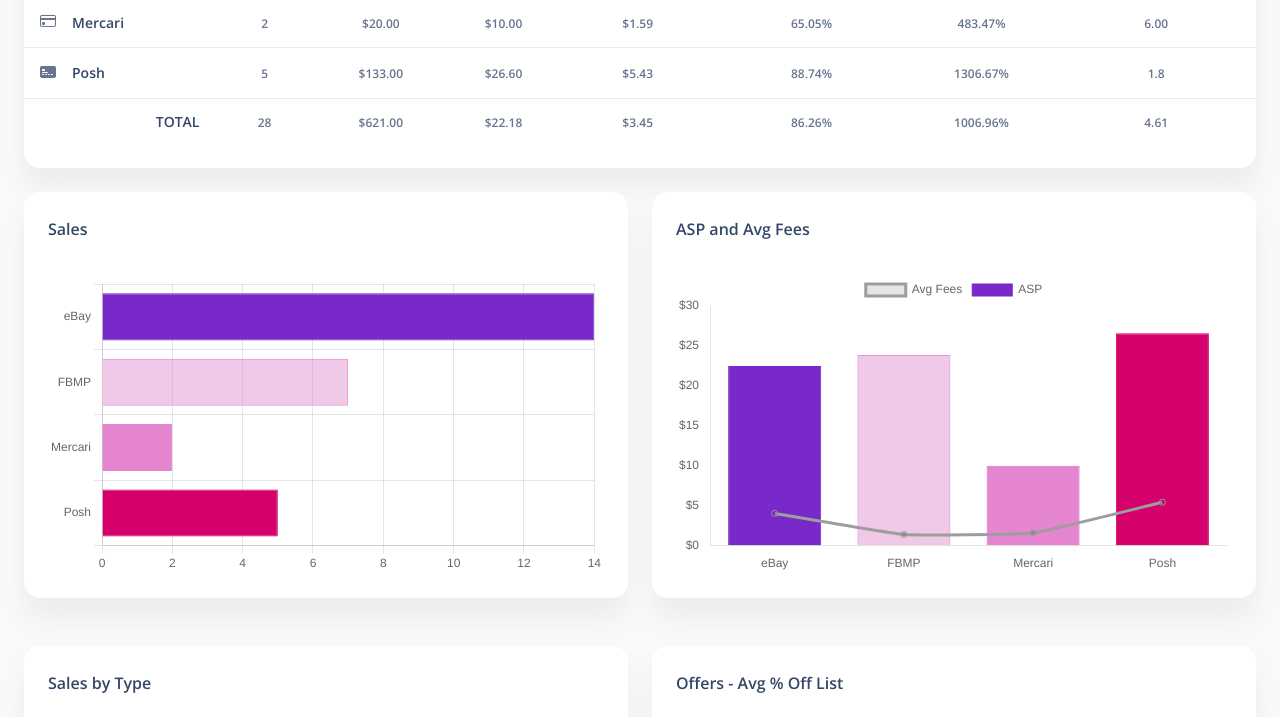
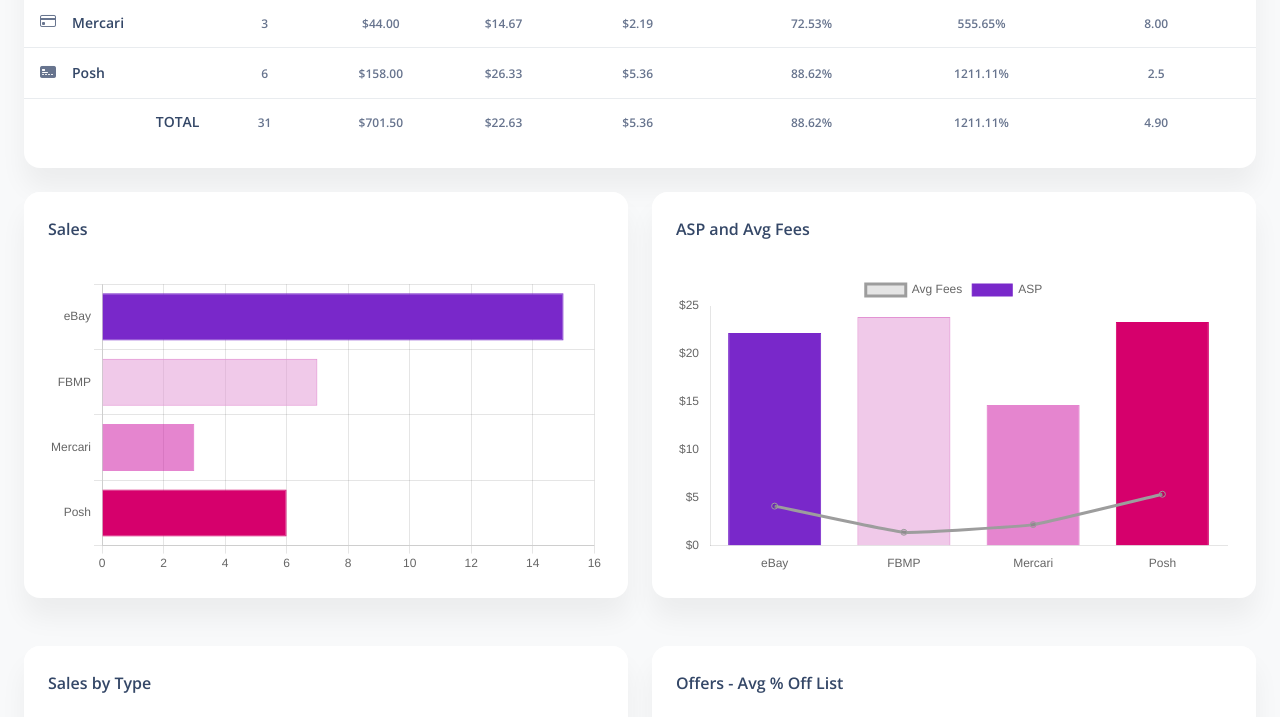
Before and after one commit to dkk5685/platform_experiment, a plain HTML site: page index.html in a window 1280 px wide. Shown: the part 884-1601 px from the top of the page. Drawn offline with nearby package versions, Linux system fonts and the light colour scheme.

Commit message:
12/22 Daily

```diff
--- a/index.html
+++ b/index.html
@@ -395,8 +395,8 @@
                   <div class="numbers">
                     <p class="text-sm mb-0 text-capitalize font-weight-bold">Total Listed</p>
                     <h5 class="font-weight-bolder mb-0">
-                      200
-                      <span class="text-success text-sm font-weight-bolder">+6%</span>
+                      214
+                      <span class="text-success text-sm font-weight-bolder">+6.5%</span>
                     </h5>
                   </div>
                 </div>
@@ -418,7 +418,7 @@
                   <div class="numbers">
                     <p class="text-sm mb-0 text-capitalize font-weight-bold">Active</p>
                     <h5 class="font-weight-bolder mb-0">
-                      172
+                      183
                     </h5>
                   </div>
                 </div>
@@ -440,8 +440,8 @@
                   <div class="numbers">
                     <p class="text-sm mb-0 text-capitalize font-weight-bold">Sold</p>
                     <h5 class="font-weight-bolder mb-0">
-                      28
-                      <span class="text-success text-sm font-weight-bolder">+11%</span>
+                      31
+                      <span class="text-success text-sm font-weight-bolder">+9.6%</span>
                     </h5>
                   </div>
                 </div>
@@ -463,8 +463,8 @@
                   <div class="numbers">
                     <p class="text-sm mb-0 text-capitalize font-weight-bold">Sales</p>
                     <h5 class="font-weight-bolder mb-0">
-                      $621.00
-                      <span class="text-success text-sm font-weight-bolder">+12.88%</span>
+                      $701.50
+                      <span class="text-success text-sm font-weight-bolder">+11.4%</span>
                     </h5>
                   </div>
                 </div>
@@ -518,7 +518,7 @@
         </div>
 
 
-        <!--daily totals-->
+        <!--time counter-->
         <div class="col-lg-5 mb-lg-0 mb-4">
           <div class="row">
             <div class="col-md-6 mt-md-0 mt-4" style="background-color:;">
@@ -530,11 +530,12 @@
             <div class="col-md-6 mt-md-0 mt-4" style="background-color:;">
               <div class="card h-100 p-3">
                 <h6>Total Days:</h6>
-                  <p>22</p>
+                <p>23</p>
               </div>
             </div>
           </div>
 
+        <!--daily totals-->
         <div class="row p-3">
             <div class="card h-100 p-3">
               <!--<div class="container border-radius-lg">
@@ -561,7 +562,7 @@
                     <div class="d-flex mb-2">
                       <p class="text-xs mt-1 mb-0 font-weight-bold">Listed</p>
                     </div>
-                    <h4 class="font-weight-bolder"> 11 </h4>
+                    <h4 class="font-weight-bolder"> 14 </h4>
                   </div>
 
                   <!-- Sold -->
@@ -577,12 +578,12 @@
                     <div class="d-flex mb-2">
                       <p class="text-xs mt-1 mb-0 font-weight-bold">Offers</p>
                     </div>
-                    <h4 class="font-weight-bolder"> 4 </h4>
+                    <h4 class="font-weight-bolder"> 2 </h4>
                   </div>
 
                 </div>
               </div>
-              <p class="text-sm ms-2"> <span class="font-weight-bolder">Updated:</span> December 20, 2021 10:30pm CST</p>
+              <p class="text-sm ms-2"> <span class="font-weight-bolder">Updated:</span> December 22, 2021 1:15am CST</p>
 
             </div>
           </div>
@@ -634,13 +635,13 @@
                           </div>
                         </div>
                       </td>
-                      <td class="align-middle text-center text-sm"><span class="text-xs font-weight-bold"> 14 </span></td>
-                      <td class="align-middle text-center text-sm"><span class="text-xs font-weight-bold"> $301.00 </span></td>
-                      <td class="align-middle text-center text-sm"><span class="text-xs font-weight-bold"> $21.50 </span></td>
-                      <td class="align-middle text-center text-sm"><span class="text-xs font-weight-bold"> $4.03 </span></td>
-                      <td class="align-middle text-center text-sm"><span class="text-xs font-weight-bold"> 88.03% </span></td>
-                      <td class="align-middle text-center text-sm"><span class="text-xs font-weight-bold"> 966.76% </span></td>
-                      <td class="align-middle text-center text-sm"><span class="text-xs font-weight-bold"> 4.64 </span></td>
+                      <td class="align-middle text-center text-sm"><span class="text-xs font-weight-bold"> 15 </span></td>
+                      <td class="align-middle text-center text-sm"><span class="text-xs font-weight-bold"> $332.50 </span></td>
+                      <td class="align-middle text-center text-sm"><span class="text-xs font-weight-bold"> $22.14 </span></td>
+                      <td class="align-middle text-center text-sm"><span class="text-xs font-weight-bold"> $4.12 </span></td>
+                      <td class="align-middle text-center text-sm"><span class="text-xs font-weight-bold"> 88.19% </span></td>
+                      <td class="align-middle text-center text-sm"><span class="text-xs font-weight-bold"> 965.64% </span></td>
+                      <td class="align-middle text-center text-sm"><span class="text-xs font-weight-bold"> 4.67 </span></td>
                     </tr>
                     <!--FBMP-->
                     <tr>
@@ -670,13 +671,13 @@
                           </div>
                         </div>
                       </td>
-                      <td class="align-middle text-center text-sm"><span class="text-xs font-weight-bold"> 2 </span></td>
-                      <td class="align-middle text-center text-sm"><span class="text-xs font-weight-bold"> $20.00 </span></td>
-                      <td class="align-middle text-center text-sm"><span class="text-xs font-weight-bold"> $10.00 </span></td>
-                      <td class="align-middle text-center text-sm"><span class="text-xs font-weight-bold"> $1.59 </span></td>
-                      <td class="align-middle text-center text-sm"><span class="text-xs font-weight-bold"> 65.05% </span></td>
-                      <td class="align-middle text-center text-sm"><span class="text-xs font-weight-bold"> 483.47% </span></td>
-                      <td class="align-middle text-center text-sm"><span class="text-xs font-weight-bold"> 6.00 </span></td>
+                      <td class="align-middle text-center text-sm"><span class="text-xs font-weight-bold"> 3 </span></td>
+                      <td class="align-middle text-center text-sm"><span class="text-xs font-weight-bold"> $44.00 </span></td>
+                      <td class="align-middle text-center text-sm"><span class="text-xs font-weight-bold"> $14.67 </span></td>
+                      <td class="align-middle text-center text-sm"><span class="text-xs font-weight-bold"> $2.19 </span></td>
+                      <td class="align-middle text-center text-sm"><span class="text-xs font-weight-bold"> 72.53% </span></td>
+                      <td class="align-middle text-center text-sm"><span class="text-xs font-weight-bold"> 555.65% </span></td>
+                      <td class="align-middle text-center text-sm"><span class="text-xs font-weight-bold"> 8.00 </span></td>
                     </tr>
                     <!--POSH-->
                     <tr>
@@ -690,13 +691,13 @@
                           </div>
                         </div>
                       </td>
-                      <td class="align-middle text-center text-sm"><span class="text-xs font-weight-bold"> 5 </span></td>
-                      <td class="align-middle text-center text-sm"><span class="text-xs font-weight-bold"> $133.00 </span></td>
-                      <td class="align-middle text-center text-sm"><span class="text-xs font-weight-bold"> $26.60 </span></td>
-                      <td class="align-middle text-center text-sm"><span class="text-xs font-weight-bold"> $5.43 </span></td>
-                      <td class="align-middle text-center text-sm"><span class="text-xs font-weight-bold"> 88.74% </span></td>
-                      <td class="align-middle text-center text-sm"><span class="text-xs font-weight-bold"> 1306.67% </span></td>
-                      <td class="align-middle text-center text-sm"><span class="text-xs font-weight-bold"> 1.8 </span></td>
+                      <td class="align-middle text-center text-sm"><span class="text-xs font-weight-bold"> 6 </span></td>
+                      <td class="align-middle text-center text-sm"><span class="text-xs font-weight-bold"> $158.00 </span></td>
+                      <td class="align-middle text-center text-sm"><span class="text-xs font-weight-bold"> $26.33 </span></td>
+                      <td class="align-middle text-center text-sm"><span class="text-xs font-weight-bold"> $5.36 </span></td>
+                      <td class="align-middle text-center text-sm"><span class="text-xs font-weight-bold"> 88.62% </span></td>
+                      <td class="align-middle text-center text-sm"><span class="text-xs font-weight-bold"> 1211.11% </span></td>
+                      <td class="align-middle text-center text-sm"><span class="text-xs font-weight-bold"> 2.5 </span></td>
                     </tr>
                     <!--TOTAL-->
                     <tr>
@@ -707,13 +708,13 @@
                           </div>
                         </div>
                       </td>
-                      <td class="align-middle text-center text-sm"><span class="text-xs font-weight-bold"> 28 </span></td>
-                      <td class="align-middle text-center text-sm"><span class="text-xs font-weight-bold"> $621.00 </span></td>
-                      <td class="align-middle text-center text-sm"><span class="text-xs font-weight-bold"> $22.18 </span></td>
-                      <td class="align-middle text-center text-sm"><span class="text-xs font-weight-bold"> $3.45 </span></td>
-                      <td class="align-middle text-center text-sm"><span class="text-xs font-weight-bold"> 86.26% </span></td>
-                      <td class="align-middle text-center text-sm"><span class="text-xs font-weight-bold"> 1006.96% </span></td>
-                      <td class="align-middle text-center text-sm"><span class="text-xs font-weight-bold"> 4.61 </span></td>
+                      <td class="align-middle text-center text-sm"><span class="text-xs font-weight-bold"> 31 </span></td>
+                      <td class="align-middle text-center text-sm"><span class="text-xs font-weight-bold"> $701.50 </span></td>
+                      <td class="align-middle text-center text-sm"><span class="text-xs font-weight-bold"> $22.63 </span></td>
+                      <td class="align-middle text-center text-sm"><span class="text-xs font-weight-bold"> $5.36 </span></td>
+                      <td class="align-middle text-center text-sm"><span class="text-xs font-weight-bold"> 88.62% </span></td>
+                      <td class="align-middle text-center text-sm"><span class="text-xs font-weight-bold"> 1211.11% </span></td>
+                      <td class="align-middle text-center text-sm"><span class="text-xs font-weight-bold"> 4.90 </span></td>
                     </tr>
                   </tbody>
                 </table>
@@ -812,7 +813,8 @@
 
       </div>
 
-      <!-- <div class="row my-4">
+      <!-- MORE -->
+      <!--<div class="row my-4">
         <div class="col-lg-8 col-md-6 mb-md-0 mb-4">
           <div class="card">
             <div class="card-header pb-0">
@@ -840,11 +842,11 @@
                     </tr>
                   </thead>
                   <tbody>
-                    <tr> eBay
-                    <tr> FBMP
-                    <tr> Mercari
-                    <tr> POSH
-                    <tr> <TOTAL
+                    <td> eBay </tr>
+                    <td> FBMP </tr>
+                    <td> Mercari </tr>
+                    <td> POSH </tr>
+                    <td> TOTAL </tr>
                     <td>
                       <div class="d-flex px-2 py-1 justify-content-end">
                         <div class="d-flex flex-column">
@@ -934,6 +936,33 @@
             </div>
           </div>
         </div>
+      </div> -->
+      <!-- SCATTER -->
+      <!--<div class="row my-4">
+        <div class="col-lg-6 col-md-6 mb-md-0 mb-4">
+          <div class="card">
+            <div class="card-header pb-0">
+              <p>7</p>
+            </div>
+            <div class="card-body px-0 pb-2">
+              <div class="chart p-2">
+                <canvas id="myChart5" class="chart-canvas" height="300"></canvas>
+              </div>
+            </div>
+          </div>
+        </div>
+        <div class="col-lg-6 col-md-6">
+          <div class="card">
+            <div class="card-header pb-0">
+              <p>8</p>
+            </div>
+            <div class="card-body px-0 pb-2">
+              <div class="chart p-2">
+                <canvas id="myChart6" class="chart-canvas" height="300"></canvas>
+              </div>
+            </div>
+          </div>
+        </div>
       </div>-->
 
       <footer class="footer pt-5  ">
@@ -990,7 +1019,7 @@
           datasets: [{
             axis: "y",
             label: "Number of Sales",
-            data: [14, 7, 2, 5],
+            data: [15, 7, 3, 6],
             fill: false,
             backgroundColor: [
               "rgba(121, 40, 202, 1)",
@@ -1034,7 +1063,7 @@
           datasets: [{
               type: "bar",
               label: "ASP",
-              data: [22.50, 23.86, 10, 26.60],
+              data: [22.17, 23.86, 14.67, 23.33],
               backgroundColor: [
                 "rgba(121, 40, 202, 1)",
                 "rgba(226, 147, 211, 0.5)",
@@ -1054,7 +1083,7 @@
             {
               type: "line",
               label: "Avg Fees",
-              data: [4.03, 1.39, 1.59, 5.43],
+              data: [4.12, 1.39, 2.19, 5.36],
               borderColor: '#9D9D9D',
               order: 1,
               tension: 0.1
@@ -1108,7 +1137,7 @@
           labels: ["eBay", "FBMP", "Mercari", "Posh"],
           datasets: [{
               label: "% Full Price",
-              data: [28.57, 100.0, 50, 60],
+              data: [26.67, 100.0, 33.33, 66.67],
               backgroundColor: [
                 "rgba(121, 40, 202, 0.9)",
                 "rgba(121, 40, 202, 0.9)",
@@ -1125,7 +1154,7 @@
             },
             {
               label: "% Offer",
-              data: [71.43, 0.0, 50, 40],
+              data: [73.33, 0.0, 66.67, 33.33],
               backgroundColor: [
                 "rgba(226, 147, 211, 0.5)",
                 "rgba(226, 147, 211, 0.5)",
@@ -1183,7 +1212,7 @@
           labels: ["eBay", "FBMP", "Mercari", "Posh"],
           datasets: [{
             label: "% off list",
-            data: [41.53, 0.0, 20.33, 44.89],
+            data: [37.10, 0.0, 38.51, 44.89],
             backgroundColor: [
               "rgba(121, 40, 202, 1)",
               "rgba(226, 147, 211, 0.5)",
@@ -1235,89 +1264,79 @@
 
     const myChart5 = new Chart(
       document.getElementById("myChart5").getContext("2d"), {
-        type: "line",
+        type: 'scatter',
         data: {
-          labels: ["Apr", "May", "Jun", "Jul", "Aug", "Sep", "Oct", "Nov", "Dec"],
-          datasets: [{
-              label: "Mobile apps",
-              tension: 0.4,
-              borderWidth: 0,
-              pointRadius: 0,
-              borderColor: "#cb0c9f",
-              borderWidth: 3,
-              backgroundColor: "#FFFFFF",
-              fill: true,
-              data: [50, 40, 300, 220, 500, 250, 400, 230, 500],
-              maxBarThickness: 6
+          datasets: [
+
+            {
+              label: 'min',
+              data: [
+                {x: 10,y: 21.25},
+                {x: 20,y: 0},
+                {x: 30,y: 16.67},
+                {x: 40,y: 26.67}
+              ],
+              showLine: false,
+              fill: false,
+              borderColor: 'red',
+              pointRadius: 7,
+              pointStyle: "cross",
+            },
+            {
+              label: 'max',
+              data: [
+                {x: 10,y: 50},
+                {x: 20,y: 0},
+                {x: 30,y: 65.63},
+                {x: 40,y: 68.57}
+              ],
+              showLine: false,
+              fill: false,
+              borderColor: 'rgba(0, 200, 0, 1)'
 
             },
             {
-              label: "Websites",
-              tension: 0.4,
-              borderWidth: 0,
-              pointRadius: 0,
-              borderColor: "#3A416F",
-              borderWidth: 3,
-              backgroundColor: "#f0f0f0",
-              fill: true,
-              data: [30, 90, 40, 140, 290, 290, 340, 230, 400],
-              maxBarThickness: 6
+              label: 'avg',
+              data: [
+                {x: 10,y: 37.10},
+                {x: 20,y: 0},
+                {x: 30,y: 38.51},
+                {x: 40,y: 44.89}
+              ],
+              showLine: false,
+              fill: false,
+              borderColor: 'yellow'
             },
-          ],
+
+          ]
         },
         options: {
             responsive: true,
-          maintainAspectRatio: false,
             plugins: {
               legend: {
+                position: "top",
+              },
+              title: {
+                display: true,
+                text: "Spread of Offers - min, max, avg"
+              }
+            },
+            scales: {
+              x: {
+                min: 0,
+                max: 50,
+                ticks: {
+                  display: false,
+                },
+                grid: {
                   display: false,
                 }
               },
-          interaction: {
-            intersect: false,
-            mode: 'index',
-          },
-          scales: {
               y: {
-              grid: {
-                drawBorder: false,
-                display: true,
-                drawOnChartArea: true,
-                drawTicks: false,
-                borderDash: [5, 5]
-              },
-              ticks: {
-                display: true,
-                padding: 10,
-                color: '#b2b9bf',
-                font: {
-                  size: 11,
-                  family: "Open Sans",
-                  style: 'normal',
-                  lineHeight: 2
-                },
+                min: 0,
+                max: 100,
+
               }
-            },
-            x: {
-              grid: {
-                drawBorder: false,
-                display: false,
-                drawOnChartArea: false,
-                drawTicks: false,
-                borderDash: [5, 5]
-              },
-              ticks: {
-                display: true,
-                color: '#b2b9bf',
-                padding: 20,
-                font: {
-                  size: 11,
-                  family: "Open Sans",
-                  style: 'normal',
-                  lineHeight: 2
-                },
-              }
-            },
             },
         },
       });
```
Lines whose indentation alone changed are shown as unchanged.
